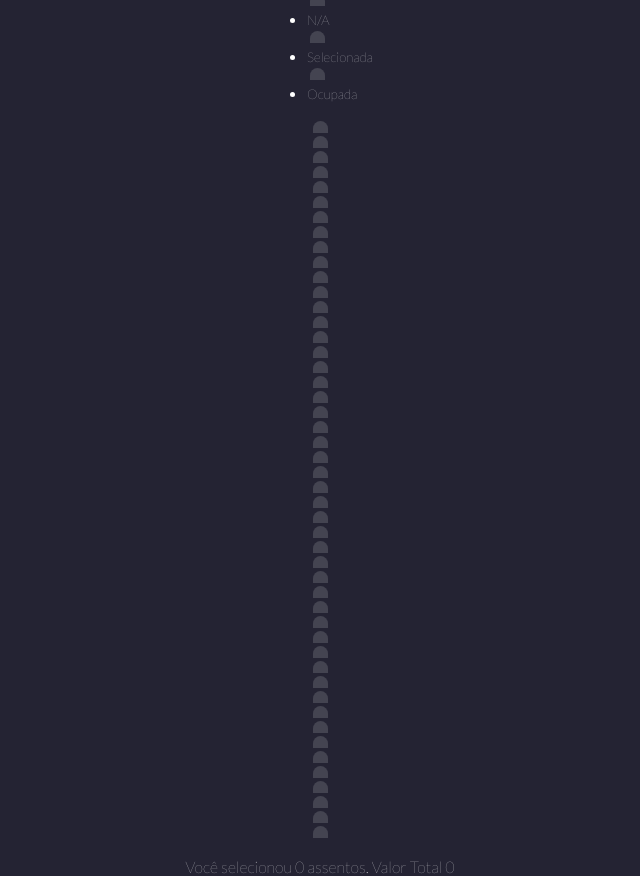
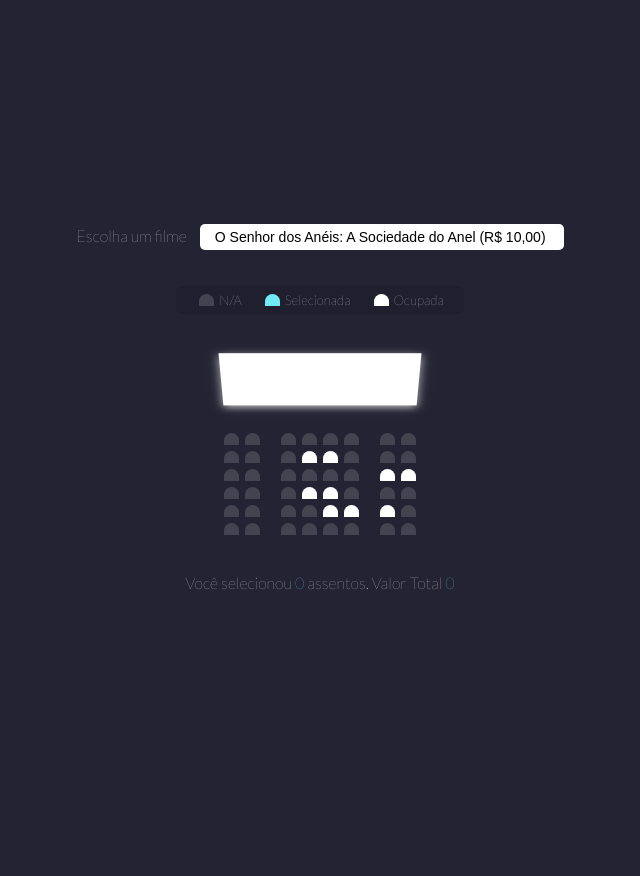
Before and after one commit to SamaraBilby/escolha_-seu_-assento_cinema, a plain HTML site: page index.html in a window 1280 px wide. Shown: the whole page, without its empty margins (320-960 px from the left). After the commit the page ends 800 px from the top, so only its background shows below. Drawn offline with Linux system fonts and the light colour scheme.

Commit message:
final css

```diff
--- a/assets/style.css
+++ b/assets/style.css
@@ -33,6 +33,11 @@ body{
     appearance: none;
 }
 
+.container{
+    perspective: 1000px;
+    margin-bottom: 30px;
+}
+
 .seat{
     background-color: #444451;
     height: 12px;
@@ -41,3 +46,72 @@ body{
     border-top-left-radius: 10px;
     border-top-right-radius: 10px;
 }
+
+.seat.selected{
+    background-color: #6feaf6;
+}
+
+.seat.occupied{
+    background-color: #fff;
+}
+
+.seat:nth-of-type(2){
+    margin-right: 18px;
+}
+
+.seat:nth-last-of-type(2){
+    margin-left: 18px;
+}
+
+.seat:not(.occupied):hover{
+    cursor: pointer;
+    transform: scale(1.2);
+}
+
+.subtitle_seat .seat:not(.occupied):hover{
+    cursor: default;
+    transform: scale(1);
+}
+
+.subtitle_seat{
+    background-color: rgb(0, 0, 0, 0.1);
+    padding: 5px 10px;
+    border-radius: 5px;
+    color: #777;
+    list-style: none;
+    display: flex;
+    justify-content: space-between;
+}
+
+.subtitle_seat li {
+    display: flex;
+    color: #fff;
+    align-items: center;
+    justify-content: center;
+    margin: 0 10px;
+}
+
+.subtitle_seat li small{
+    margin-left: 2px;
+}
+
+.row {
+    display: flex;
+}
+
+.screen {
+    background-color: #fff;
+    height: 70px;
+    width: 100%;
+    margin: 15px 0;
+    transform: rotateX(-45deg);
+    box-shadow: 0 3px 10px rgb(255, 255, 2555, 0.7);
+}
+
+p.text{
+    margin: 5px 0;
+}
+
+p.text span{
+    color: #6feaf6;
+}
```
